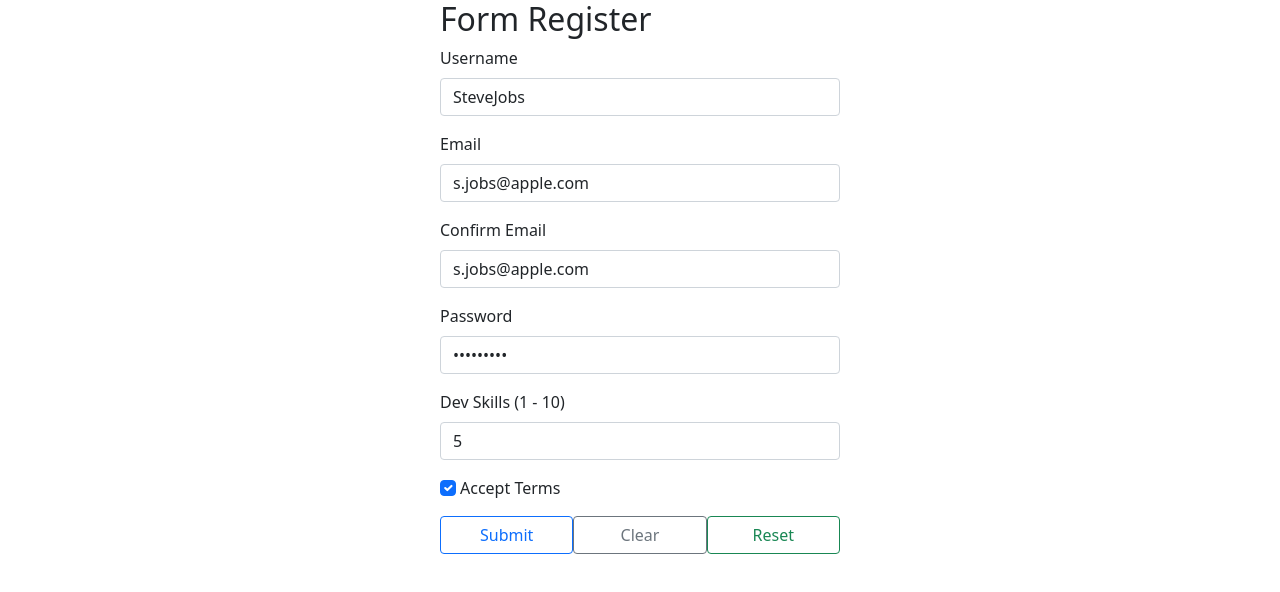
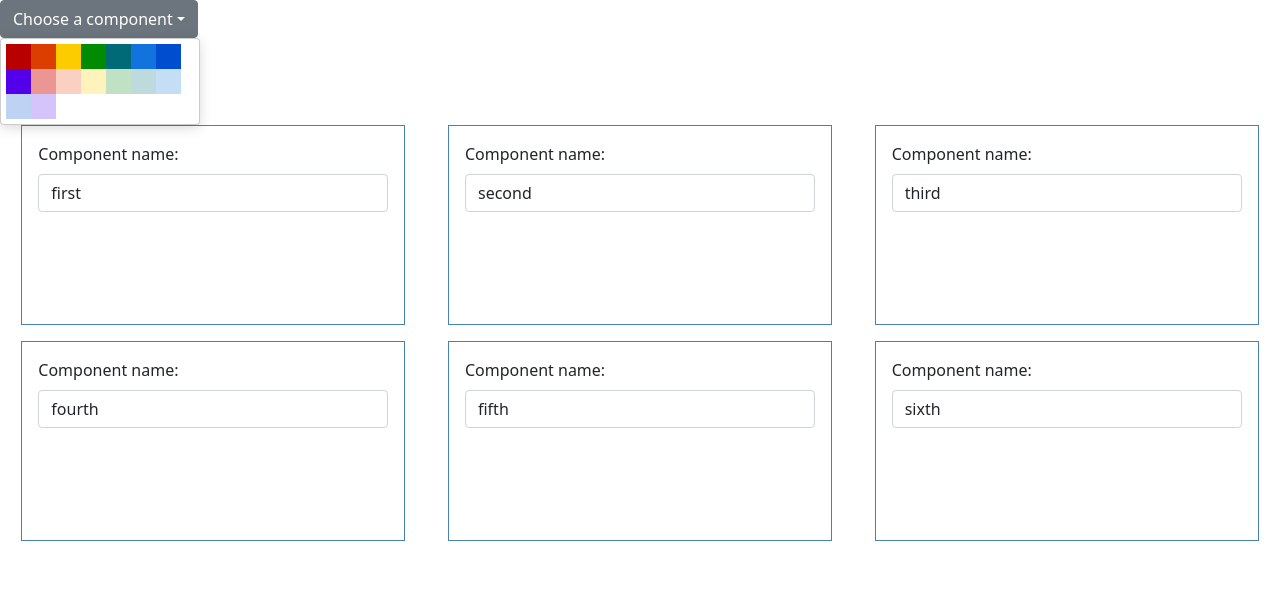
Before and after one commit to Enchanted-Millet/homework-nodejs, a React (Create React App) app in the folder reactjs/: page / in a window 1280 px wide. Shown: the top 592 px of the page. Built offline with nearby package versions, Linux system fonts and the light colour scheme.

Commit message:
U3 - hw2 & hw4

```diff
--- a/reactjs/package.json
+++ b/reactjs/package.json
@@ -9,6 +9,7 @@
     "axios": "^0.26.1",
     "classnames": "^2.3.1",
     "react": "^18.0.0",
+    "react-color": "^2.19.3",
     "react-dom": "^18.0.0",
     "react-scripts": "5.0.0",
     "web-vitals": "^2.1.4"
--- a/reactjs/public/index.html
+++ b/reactjs/public/index.html
@@ -21,6 +21,13 @@
       work correctly both with client-side routing and a non-root public URL.
       Learn how to configure a non-root public URL by running `npm run build`.
     -->
+        <script src="https://cdn.jsdelivr.net/npm/@popperjs/core@2.10.2/dist/umd/popper.min.js"></script>
+        <script
+            src="https://cdn.jsdelivr.net/npm/bootstrap@5.1.3/dist/js/bootstrap.bundle.min.js"
+            integrity="sha384-ka7Sk0Gln4gmtz2MlQnikT1wXgYsOg+OMhuP+IlRH9sENBO0LRn5q+8nbTov4+1p"
+            crossorigin="anonymous"
+        ></script>
+
         <link
             href="https://cdn.jsdelivr.net/npm/bootstrap@5.1.3/dist/css/bootstrap.min.css"
             rel="stylesheet"
--- a/reactjs/src/App.js
+++ b/reactjs/src/App.js
@@ -1,9 +1,10 @@
 import React, { Component } from 'react';
 import U1 from './U1';
 import U2 from './U2';
+import U3 from './U3';
 
 export default class App extends Component {
     render() {
-        return <U2 />;
+        return <U3 />;
     }
 }
--- a/reactjs/src/U2/hw1/index.js
+++ b/reactjs/src/U2/hw1/index.js
@@ -55,6 +55,7 @@ class GithubPage extends Component {
     }
 
     componentDidMount() {
+        // fetch api
         axios
             .get('https://api.github.com/users?per_page=100')
             .then(response => {
@@ -96,6 +97,7 @@ class GithubPage extends Component {
                     </table>
                 </div>
                 <PerPage user={this.state.user} repos={this.state.repos} />
+                {/* <div>details</div> */}
             </div>
         );
     }
--- a/reactjs/src/U2/hw2/index.js
+++ b/reactjs/src/U2/hw2/index.js
@@ -35,6 +35,7 @@ class App extends Component {
 
     handleCheckItem = id => {
         const items = [...this.state.items];
+        //  [{}, {completed: true-> false}, {}...]
         const item = findOneById(items, id);
         // const item = findOneById(this.state.items, id);
         if (item) {
--- /dev/null
+++ b/reactjs/src/U3/hw2/index.js
@@ -0,0 +1,115 @@
+import React, { Component } from 'react';
+import './style.css';
+
+export default class Login extends Component {
+    constructor(props) {
+        super(props);
+        const today = new Date();
+        const yesterday = new Date(new Date().setDate(new Date().getDate() - 1));
+        const tomorrow = new Date(new Date().setDate(new Date().getDate() + 1));
+        this.users = {
+            today: {
+                username: 'today',
+                password: today.toISOString().split('T')[0].replaceAll('-', '')
+            },
+            yesterday: {
+                username: 'yesterday',
+                password: yesterday.toISOString().split('T')[0].replaceAll('-', '')
+            },
+            tomorrow: {
+                username: 'tomorrow',
+                password: tomorrow.toISOString().split('T')[0].replaceAll('-', '')
+            }
+        };
+
+        this.state = {
+            username: '',
+            password: '',
+            loggedIn: false,
+            error: ''
+        };
+    }
+
+    checkUser = () => {
+        const { username: inputUsername, password: inputPassword } = this.state;
+        switch (inputUsername) {
+            case 'today':
+                return inputPassword === this.users.today.password;
+            case 'yesterday':
+                return inputPassword === this.users.yesterday.password;
+            case 'tomorrow':
+                return inputPassword === this.users.tomorrow.password;
+            default:
+                return false;
+        }
+    };
+
+    handleLogIn = () => {
+        if (this.checkUser()) {
+            this.setState({ loggedIn: true });
+        } else {
+            this.setState({ loggedIn: false, error: 'The username or password is wrong!' });
+        }
+    };
+
+    handleLogOut = () => {
+        if (this.state.loggedIn) {
+            this.setState({ loggedIn: false, error: '' });
+        }
+    };
+
+    handleChange = e => {
+        this.setState({ [e.target.name]: e.target.value });
+    };
+
+    render() {
+        const { username, password, loggedIn, error: errorMessage } = this.state;
+        return (
+            <div className="container">
+                {!loggedIn ? (
+                    <>
+                        <div className="mb-3">
+                            <label htmlFor="username" className="form-label">
+                                Username
+                            </label>
+                            <input
+                                id="username"
+                                name="username"
+                                type="text"
+                                className="form-control"
+                                onChange={this.handleChange}
+                                value={username}
+                            />
+                        </div>
+                        <div className="mb-3">
+                            <label htmlFor="password" className="form-label">
+                                Password
+                            </label>
+                            <input
+                                id="password"
+                                name="password"
+                                type="text"
+                                className="form-control"
+                                onChange={this.handleChange}
+                                value={password}
+                            />
+                        </div>
+                        <div style={{ color: 'red' }}>{errorMessage}</div>
+                        <div>
+                            <button type="button" className="btn btn-primary" onClick={this.handleLogIn}>
+                                Log in
+                            </button>
+                        </div>
+                    </>
+                ) : (
+                    <>
+                        <div>Welcome to my system!</div>
+                        <button type="button" className="btn btn-primary" onClick={this.handleLogOut}>
+                            Log out
+                        </button>
+                    </>
+                )}
+            </div>
+        );
+    }
+}
--- /dev/null
+++ b/reactjs/src/U3/hw2/style.css
@@ -0,0 +1,5 @@
+.container {
+    width: 400px;
+    margin: auto;
+    display: block;
+}
--- /dev/null
+++ b/reactjs/src/U3/hw4/index.js
@@ -0,0 +1,116 @@
+/* eslint-disable jsx-a11y/anchor-is-valid */
+import React, { Component } from 'react';
+import { GithubPicker } from 'react-color';
+import './style.css';
+
+const Dropdown = ({ components, handleClick }) => {
+    return (
+        <div className="dropdown">
+            <button
+                className="btn btn-secondary dropdown-toggle"
+                type="button"
+                id="dropdownMenuButton1"
+                data-bs-toggle="dropdown"
+                aria-expanded="false"
+            >
+                Choose a component
+            </button>
+            <ul className="dropdown-menu" aria-labelledby="dropdownMenuButton1">
+                {components.map((component, idx) => {
+                    return (
+                        <li key={idx}>
+                            <a href="#" className="dropdown-item" onClick={handleClick(idx)}>
+                                {component}
+                            </a>
+                        </li>
+                    );
+                })}
+            </ul>
+        </div>
+    );
+};
+
+const SingleComponent = ({ idx, component, handleComponentName, background }) => {
+    const handleChange = e => {
+        handleComponentName(e.target.value);
+    };
+
+    return (
+        <div className="component-single" style={{ backgroundColor: background }}>
+            <label htmlFor={`${component - idx}`} className="form-label">
+                Component name:
+            </label>
+            <input
+                type="text"
+                id={`${component - idx}`}
+                className="form-control"
+                onChange={handleChange}
+                value={component}
+            />
+        </div>
+    );
+};
+
+const ComponentGroup = ({ components, handleComponentName, background, selectedComponent }) => {
+    return (
+        <div className="component-group">
+            {components.map((component, idx) => {
+                return (
+                    <SingleComponent
+                        key={idx}
+                        idx={idx}
+                        component={component}
+                        background={background[idx]}
+                        handleComponentName={handleComponentName(idx)}
+                    />
+                );
+            })}
+        </div>
+    );
+};
+
+export default class ColorComponents extends Component {
+    state = {
+        background: ['#fff', '#fff', '#fff', '#fff', '#fff', '#fff'],
+        components: ['first', 'second', 'third', 'fourth', 'fifth', 'sixth'],
+        selectedComponent: -1
+    };
+
+    handleChangeComplete = color => {
+        const selectedIdx = this.state.selectedComponent;
+        if (selectedIdx >= 0) {
+            const { background } = this.state;
+            background[selectedIdx] = color.hex;
+            this.setState({ background });
+        }
+    };
+
+    handleComponentName = idx => value => {
+        const components = [...this.state.components];
+        components[idx] = value;
+        this.setState({ components });
+    };
+
+    handleChooseComponent = idx => () => {
+        this.setState({ selectedComponent: idx });
+    };
+
+    render() {
+        return (
+            <div>
+                <Dropdown components={this.state.components} handleClick={this.handleChooseComponent} />
+                <GithubPicker
+                    color={this.state.background}
+                    onChangeComplete={this.handleChangeComplete}
+                    triangle="hide"
+                />
+                <ComponentGroup
+                    components={this.state.components}
+                    handleComponentName={this.handleComponentName}
+                    background={this.state.background}
+                    selectedComponent={this.state.selectedComponent}
+                />
+            </div>
+        );
+    }
+}
--- /dev/null
+++ b/reactjs/src/U3/hw4/style.css
@@ -0,0 +1,13 @@
+.component-group {
+    display: flex;
+    flex-wrap: wrap;
+    justify-content: space-around;
+    row-gap: 1rem;
+}
+
+.component-single {
+    flex-basis: 30%;
+    height: 200px;
+    border: 1px solid steelblue;
+    padding: 1rem;
+}
--- /dev/null
+++ b/reactjs/src/U3/index.js
@@ -0,0 +1,14 @@
+import React, { Component } from 'react';
+import Login from './hw2';
+import ColorComponents from './hw4';
+
+export default class U3 extends Component {
+    render() {
+        return (
+            <div>
+                {/* <Login /> */}
+                <ColorComponents />
+            </div>
+        );
+    }
+}
```
Also changed, not shown: 1 other file (tests, documents, lock files or other folders).
